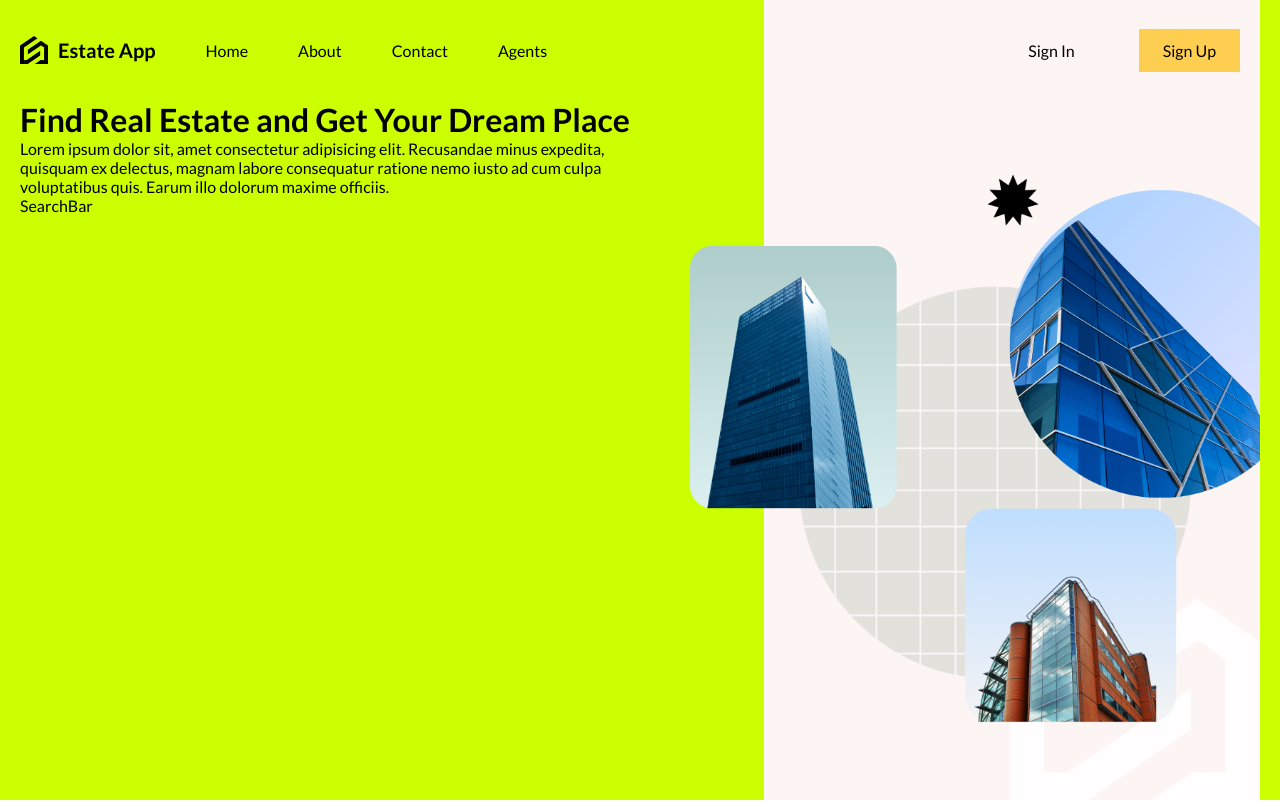
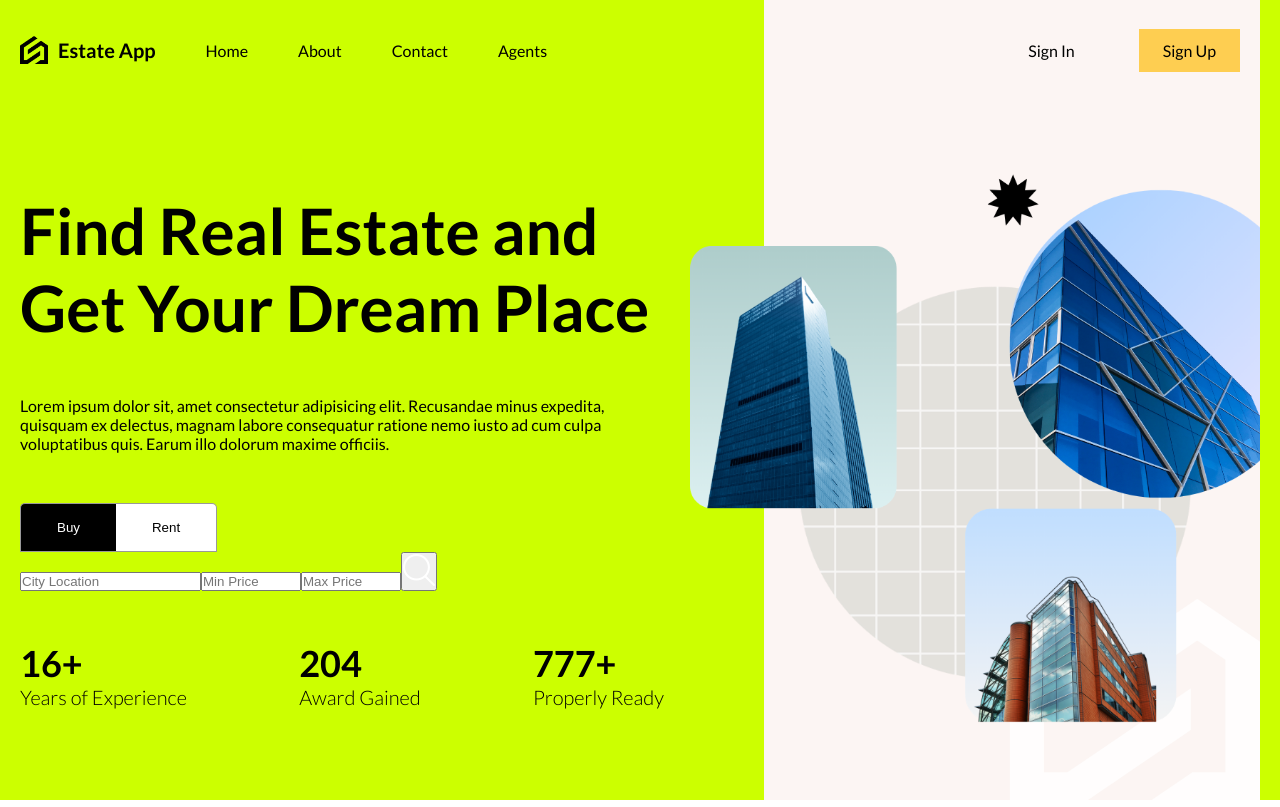
Before and after one commit to sergey87chuvasov/-Estate-Booking-System-, a React (Vite) app: page / in a window 1280 px wide. Shown: the top 807 px of the page. Built offline with nearby package versions, Linux system fonts and the light colour scheme.

Commit message:
added navbar - 1 part

```diff
--- a/src/components/searchBar/SearchBar.jsx
+++ b/src/components/searchBar/SearchBar.jsx
@@ -1,7 +1,55 @@
+import { useState } from 'react';
 import './searchBar.scss';
 
+const types = ['buy', 'rent'];
+
 function SearchBar() {
-  return <div className=''>SearchBar</div>;
+  const [query, setQuery] = useState({
+    type: 'buy',
+    location: '',
+    minPrice: 0,
+    maxPrice: 0,
+  });
+
+  const switchType = (val) => {
+    setQuery((prev) => ({ ...prev, type: val }));
+  };
+
+  return (
+    <div className='searchBar'>
+      <div className='type'>
+        {types.map((type) => (
+          <button
+            className={query.type === type ? 'active' : ''}
+            key={type}
+            onClick={() => switchType(type)}
+          >
+            {type}
+          </button>
+        ))}
+      </div>
+      <form>
+        <input type='text' name='location' placeholder='City Location' />
+        <input
+          type='number'
+          name='minPrice'
+          min={0}
+          max={10000000}
+          placeholder='Min Price'
+        />
+        <input
+          type='number'
+          name='maxPrice'
+          min={0}
+          max={10000000}
+          placeholder='Max Price'
+        />
+        <button>
+          <img src='/search.png' alt='search' />
+        </button>
+      </form>
+    </div>
+  );
 }
 
 export default SearchBar;
--- a/src/components/searchBar/searchBar.scss
+++ b/src/components/searchBar/searchBar.scss
@@ -0,0 +1,26 @@
+.searchBar {
+  .type {
+    button {
+      padding: 16px 36px;
+      border: 1px solid #999;
+      cursor: pointer;
+      background-color: white;
+      text-transform: capitalize;
+
+      &.active {
+        background-color: black;
+        color: white;
+      }
+
+      &:first-child {
+        border-top-left-radius: 5px;
+        border-right: none;
+      }
+
+      &:last-child {
+        border-top-right-radius: 5px;
+        border-left: none;
+      }
+    }
+  }
+}
--- a/src/routes/homePage/homePage.jsx
+++ b/src/routes/homePage/homePage.jsx
@@ -14,6 +14,20 @@ function HomePage() {
             dolorum maxime officiis.
           </p>
           <SearchBar />
+          <div className='boxes'>
+            <div className='box'>
+              <h1>16+</h1>
+              <h2>Years of Experience</h2>
+            </div>
+            <div className='box'>
+              <h1>204</h1>
+              <h2>Award Gained</h2>
+            </div>
+            <div className='box'>
+              <h1>777+</h1>
+              <h2>Properly Ready</h2>
+            </div>
+          </div>
         </div>
       </div>
       <div className='imgContainer'>
--- a/src/routes/homePage/homePage.scss
+++ b/src/routes/homePage/homePage.scss
@@ -7,6 +7,29 @@
 
     .wrapper {
       padding-right: 100px;
+      display: flex;
+      flex-direction: column;
+      justify-content: center;
+      gap: 50px;
+      height: 100%;
+    }
+
+    .title {
+      font-size: 64px;
+    }
+
+    .boxes {
+      display: flex;
+      justify-content: space-between;
+
+      h1 {
+        font-size: 36px;
+      }
+
+      h2 {
+        font-size: 20px;
+        font-weight: 300;
+      }
     }
   }
 
```
